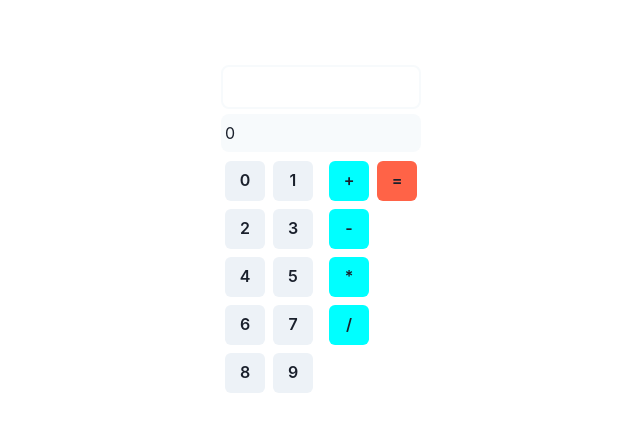
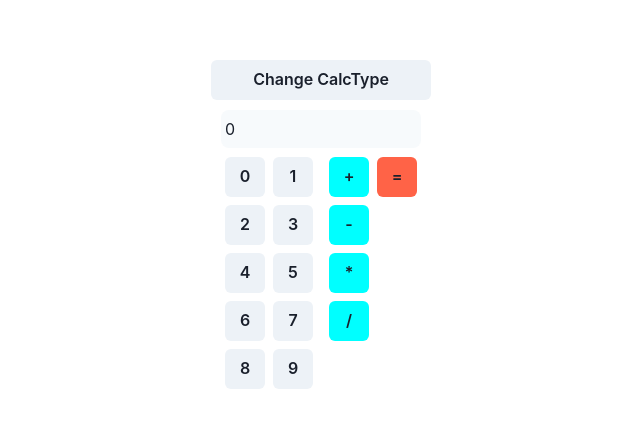
Before and after one commit to isaevlivepage/calculator, a React (Create React App) app: page / in a window 1280 px wide. Shown: the part 169-600 px from the top of the page, without its empty margins (319-959 px from the left). Built offline with nearby package versions, Linux system fonts and the light colour scheme.

Commit message:
switch CalcType

```diff
--- a/src/App.tsx
+++ b/src/App.tsx
@@ -1,28 +1,34 @@
 import './App.css';
 import {Box, Button, Text} from '@chakra-ui/react'
 import {useState} from "react";
-import Number from "./components/numbers";
-import CountButton from "./components/countbutton";
+import Number from "./components/Numbers";
+import CountButton from "./components/CountButton";
 import {data} from "cheerio/lib/api/attributes";
-import InputCalc from "./components/inputcalc";
+import InputCalc from "./components/InputCalc";
+import Calculator from "./components/Calculator";
 
 
 const App:React.FunctionComponent = () => {
 
     const [number, setNumber] = useState('0');
     const [result, setResult] = useState('');
+    const [calcType, setCalcType] = useState('ClickCalc');
 
     const applyExpression = (countedNumber: string) => {
         setNumber(countedNumber);
         setResult(eval(number));
     }
 
+    const calcTypeChange = () => {
+        calcType == 'ClickCalc' ? setCalcType('InputCalc') : setCalcType('ClickCalc');
+    };
 
-    return (
-    <div className="App">
-      <Box display='flex' flexDirection='column' justifyContent = 'center' alignItems='center' h='100vh'>
+    let calculator;
+
+    switch (calcType) {
+        case 'ClickCalc':
+            calculator =
                 <Box display='flex' gap='5px' flexDirection='column' justifyContent='center' alignItems='baseline' w='200px'>
-              <InputCalc />
                     <Box display='flex'  w='100%' bg = 'gray.50' borderRadius='8px'>
                         <Text display='flex' justifyContent='start' alignItems='center'  w='100%' h='38px' px='4px' >
                             {number}
@@ -42,8 +48,27 @@ const App:React.FunctionComponent = () => {
                         </Box>
                         <Button m = '4px' bg = 'tomato' onClick={() => {setResult(eval(number))}}>=</Button>
                     </Box>
+                </Box>;
+            break;
+        case 'InputCalc':
+            calculator = <InputCalc/>;
+            break;
+        default:
+            calculator = '123';
+    }
+return(
+    <div className="App">
+      <Box display='flex' flexDirection='column' justifyContent = 'center' alignItems='center' h='100vh'>
+          {/*switchMode*/}
+          <Box display='flex' flexDirection='column' justifyContent='center' m='10px'>
+              <Button onClick={calcTypeChange}>
+                  Change CalcType
+              </Button>
+              <Box m='10px'>
+                  {calculator}
+              </Box>
+          </Box>
 
-          </Box>
       </Box>
 
     </div>
--- /dev/null
+++ b/src/components/Calculator.tsx
@@ -0,0 +1,50 @@
+import {Box, Text, Button, Input, Flex} from "@chakra-ui/react";
+import { useState } from "react";
+import InputCalc from "./InputCalc";
+
+type Props = {
+    number: any;
+    result: any;
+    setNumber?: any;
+    setResult?: any;
+    applyExpression?: any;
+};
+const Calculator = () => {
+
+
+    // const [number, setNumber] = useState('0');
+    // const [result, setResult] = useState('');
+    //
+    // const applyExpression = (countedNumber: string) => {
+    //     setNumber(countedNumber);
+    //     setResult(eval(number));
+    // }
+    const calcTypeChange = () => {
+            calcType == 'ClickCalc' ? setCalcType('InputCalc') : setCalcType('ClickCalc');
+    };
+
+    const [calcType, setCalcType] = useState('ClickCalc');
+    let calculator;
+    switch (calcType) {
+        case 'ClickCalc':
+            calculator = '123';
+            break;
+        case 'InputCalc':
+            calculator = <InputCalc/>;
+            break;
+        default:
+            calculator = '123';
+    }
+    return (
+        <Box display='flex' flexDirection='column' justifyContent='center' m='10px'>
+            <Button onClick={calcTypeChange}>
+                Change CalcType
+            </Button>
+            <Box m='10px'>
+                {calculator}
+            </Box>
+        </Box>
+    )
+}
+
+export default Calculator;
```
Also changed, not shown: src/components/CountButton.tsx (renamed from src/components/countbutton.tsx), src/components/InputCalc.tsx (renamed from src/components/inputcalc.tsx), src/components/Numbers.tsx (renamed from src/components/numbers.tsx). Lines whose indentation alone changed are shown as unchanged.
